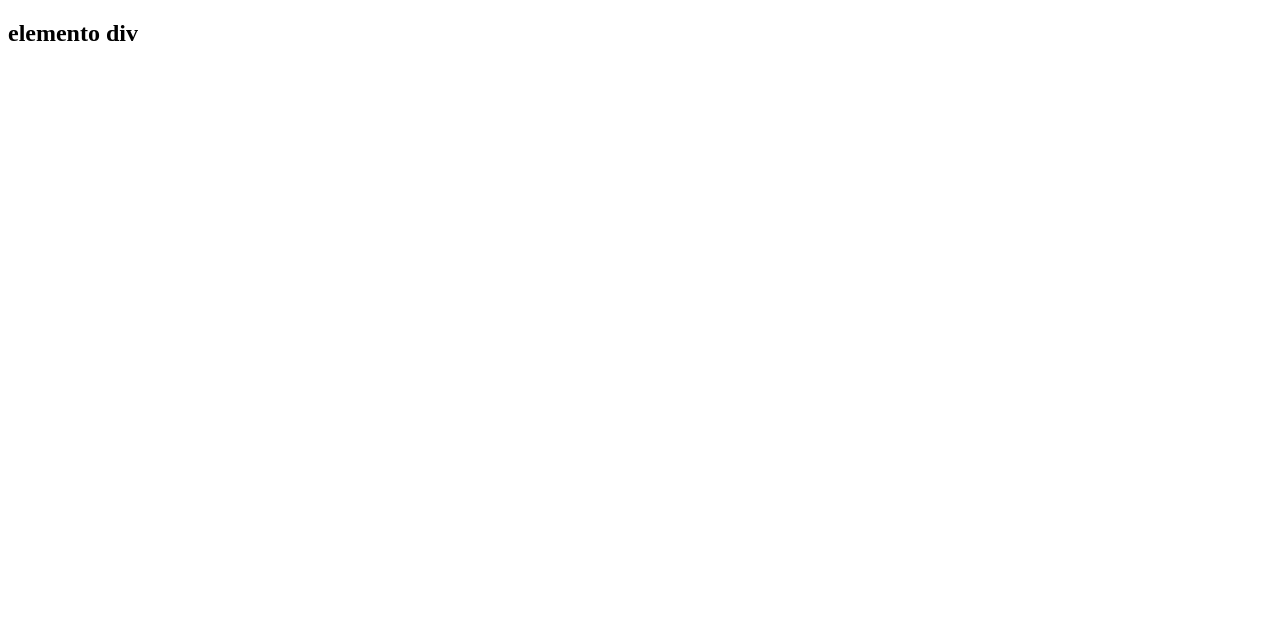
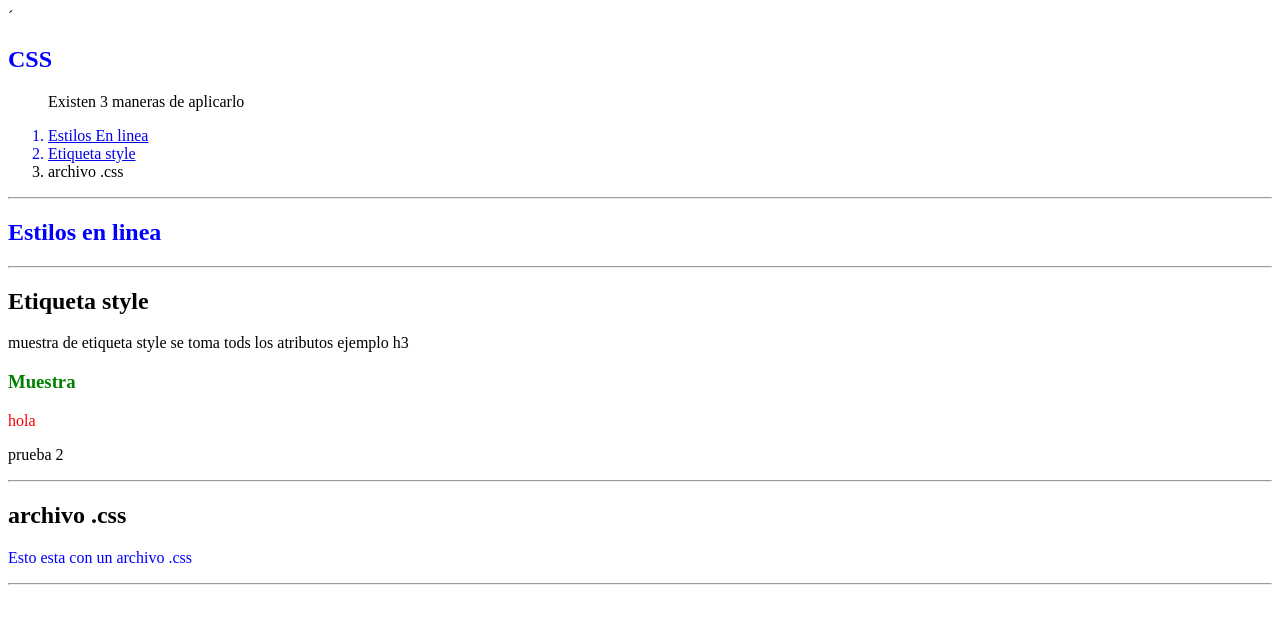
Before and after one commit to jrxjb/Recursos-HTML, a plain HTML site: page index3.html in a window 1280 px wide. Drawn offline with Linux system fonts and the light colour scheme.

Commit message:
Se añadio un archivo .css

```diff
--- a/index3.html
+++ b/index3.html
@@ -1,15 +1,48 @@
 <!DOCTYPE html>
+<html lang="es">
+    <head>
+        <meta charset="UTF-8">
+        <title>
+            Página 3
+        </title>
+        <style>
+            h3{
+                color:green
+            }
+        </style>´
+        <style>
+            etiquetaPrueba{
+            color:red
+                    }
+        </style>
+         <!-- con la etiqueta link añadimos el archivo .css  -->
+        <link href=style.css rel="stylesheet">
+    </head>
 
-<html lang="es">
-<h2>elemento div </h2>
-<div>
+<h2 style="color:blue">CSS </h2>
+<ol>
+    <p>Existen 3 maneras de aplicarlo </p>
+   <a href="#cssOpcion1"> <li> Estilos En linea </li> </a>
+    <a href="#cssOpcion2"><li> Etiqueta style   </li> </a>
+    <li> archivo .css     </li>
+</ol>
+<hr>
+<h2  id="cssOpcion1" style="color:blue"> Estilos en linea </h2>
+<hr>
+<h2  id="cssOpcion2"                     > Etiqueta style   </h2>
+<p> muestra de etiqueta style se toma tods los atributos ejemplo h3</p>
+<h3>
+    Muestra
+</h3>
+<etiquetaPrueba> hola </etiquetaPrueba>
+<p> prueba 2</p>
+<hr>
+<h2 > archivo .css     </h2>
+<colorAzul><p > Esto esta con un archivo .css</p></colorAzul>
+<hr>
 
 
+<p></p>
+<div>
 </div>
-
-
-
-
-
-
 </html>
--- /dev/null
+++ b/style.css
@@ -0,0 +1,5 @@
+colorAzul{
+
+color:blue;
+
+}
```
Also changed, not shown: index.html (+1 -1 lines), index2.html (+7 -2 lines).
